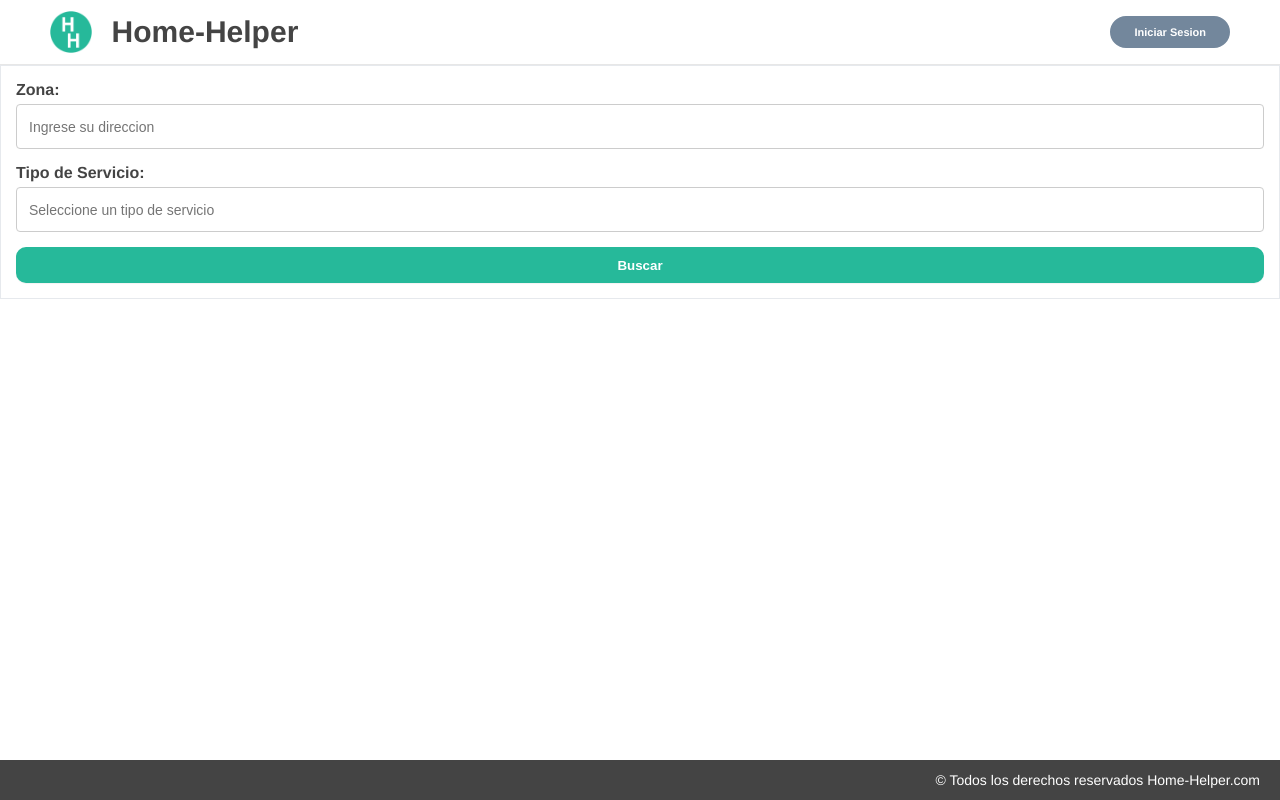
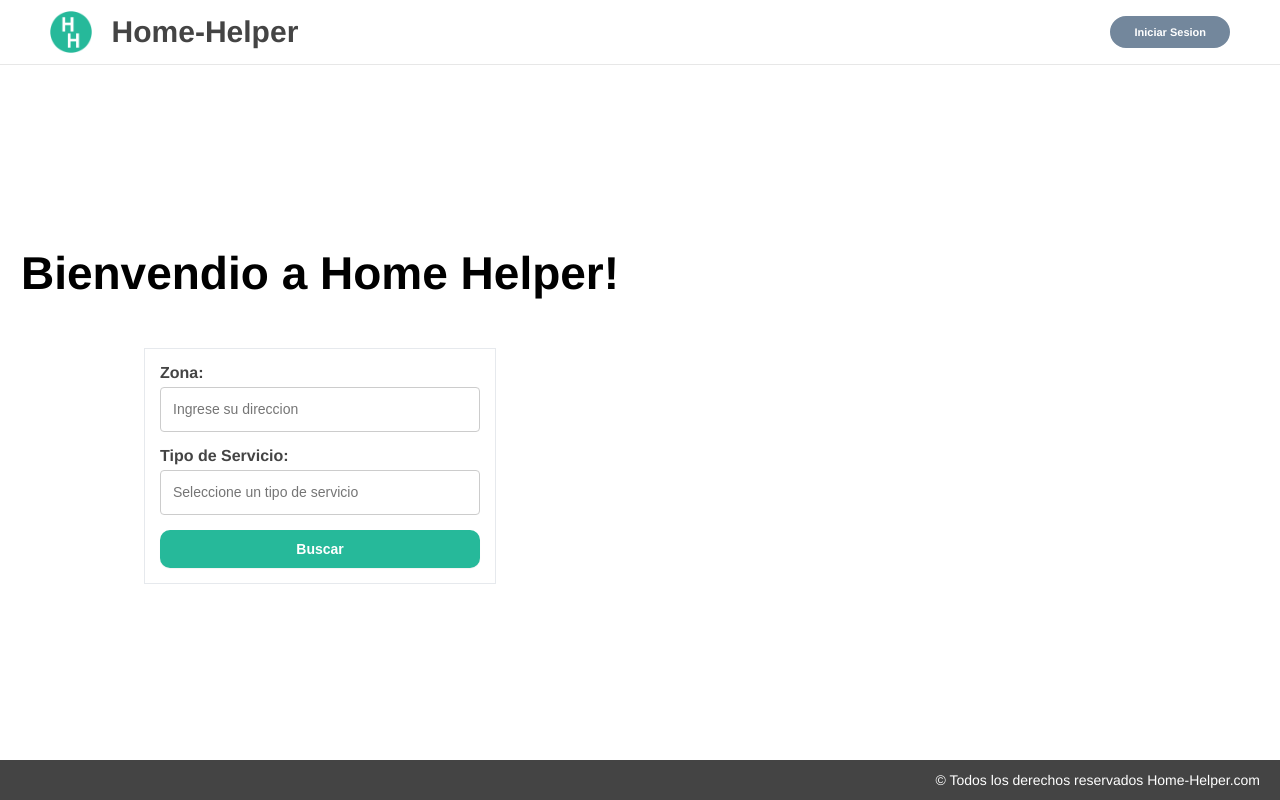
Before and after one commit to segundofarina/HomeHelperReact, a React (Create React App) app: page / in a window 1280 px wide. Built offline with nearby package versions, Linux system fonts and the light colour scheme.

Commit message:
Added styles to home panel

```diff
--- a/src/components/Home/Search/Search.js
+++ b/src/components/Home/Search/Search.js
@@ -3,9 +3,9 @@ import Button from '../../UI/Button/Button'
 import Input from '../../UI/Input/Input'
 import Panel from '../../UI/Panel/Panel'
 
-const search = ()=>{
+const search = (props)=>{
     return (
-        <Panel>
+        <Panel className={props.className}>
             <Input inputType="input"
                 label="Zona:"
                 type="text"
--- a/src/components/UI/Button/Button.module.css
+++ b/src/components/UI/Button/Button.module.css
@@ -9,6 +9,7 @@
     -webkit-box-shadow: 0 1px 1px rgba(0,0,0,.05);
     box-shadow: 0 1px 1px rgba(0,0,0,.05);
     border: 0;
+    font-size: 14px;
 }
 
 .Primary{
--- a/src/components/UI/Panel/Panel.js
+++ b/src/components/UI/Panel/Panel.js
@@ -2,7 +2,7 @@ import React from 'react'
 import styles from './Panel.module.css'
 
 const panel = (props) => (
-    <div className={styles.panel}>
+    <div className={[styles.panel,props.className].join(' ')}>
         {props.children}
     </div>
 )
--- a/src/containers/home/Home.js
+++ b/src/containers/home/Home.js
@@ -1,11 +1,13 @@
 import React, {Component} from 'react'
 import Search from '../../components/Home/Search/Search'
+import style from './Home.module.css'
 
 class Home extends Component {
     render() {
         return (
-            <div>
-                <Search className={"hola"} />
+            <div className={style.MainContent}>
+                <h1>Bienvendio a Home Helper!</h1>
+                <Search className={style.Search} />
             </div>
         )
     }
--- /dev/null
+++ b/src/containers/home/Home.module.css
@@ -0,0 +1,17 @@
+.MainContent{
+    width:50%;
+    left: 0;
+    padding-top: 150px;
+    padding-right: 15px;
+    padding-left: 15px;
+    text-align: center;
+}
+.MainContent h1{
+    font-size: 46px;
+}
+
+.Search{
+    width: 22em;
+    margin: auto;
+    margin-top: 3em;
+}
```
